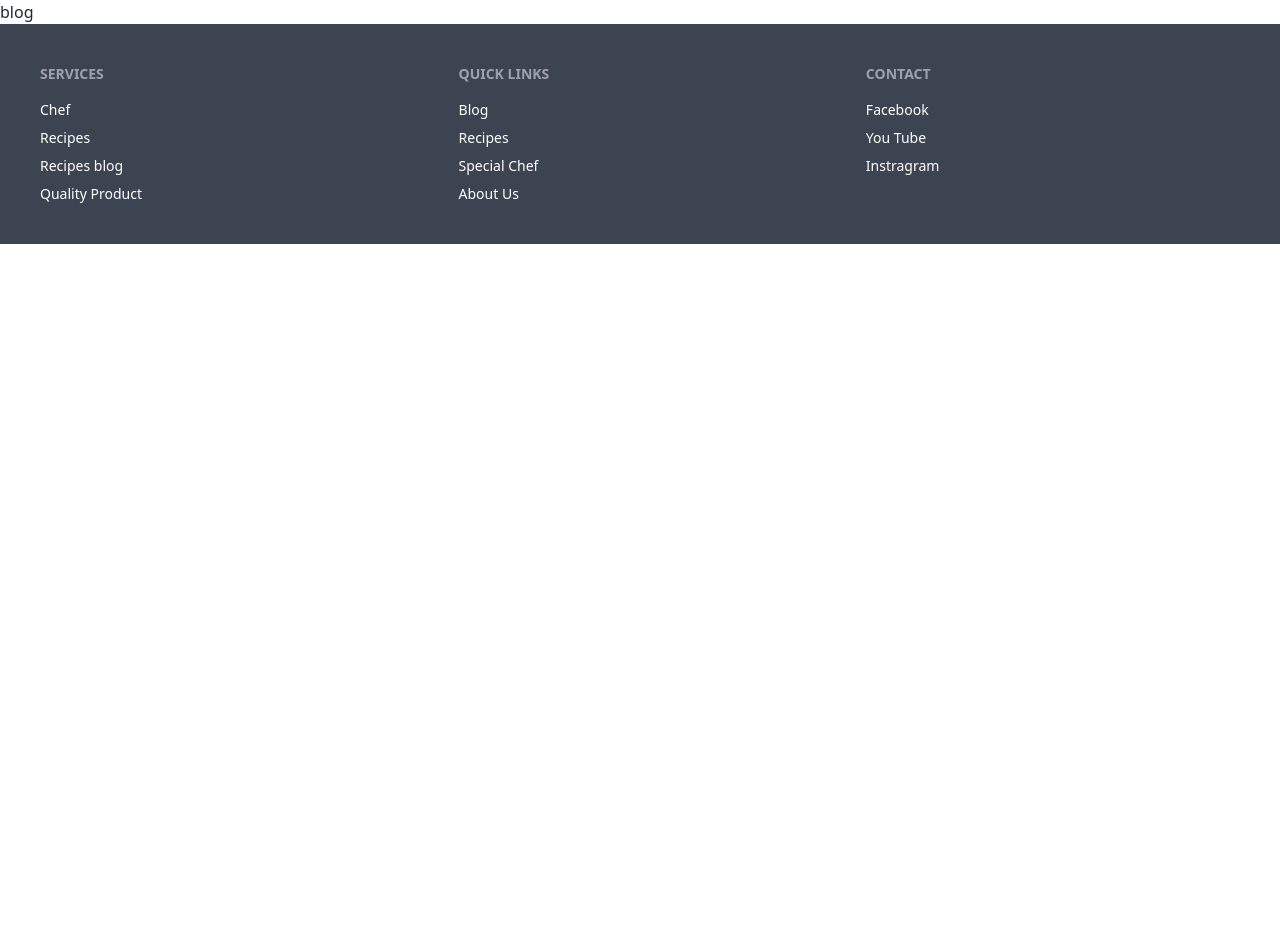
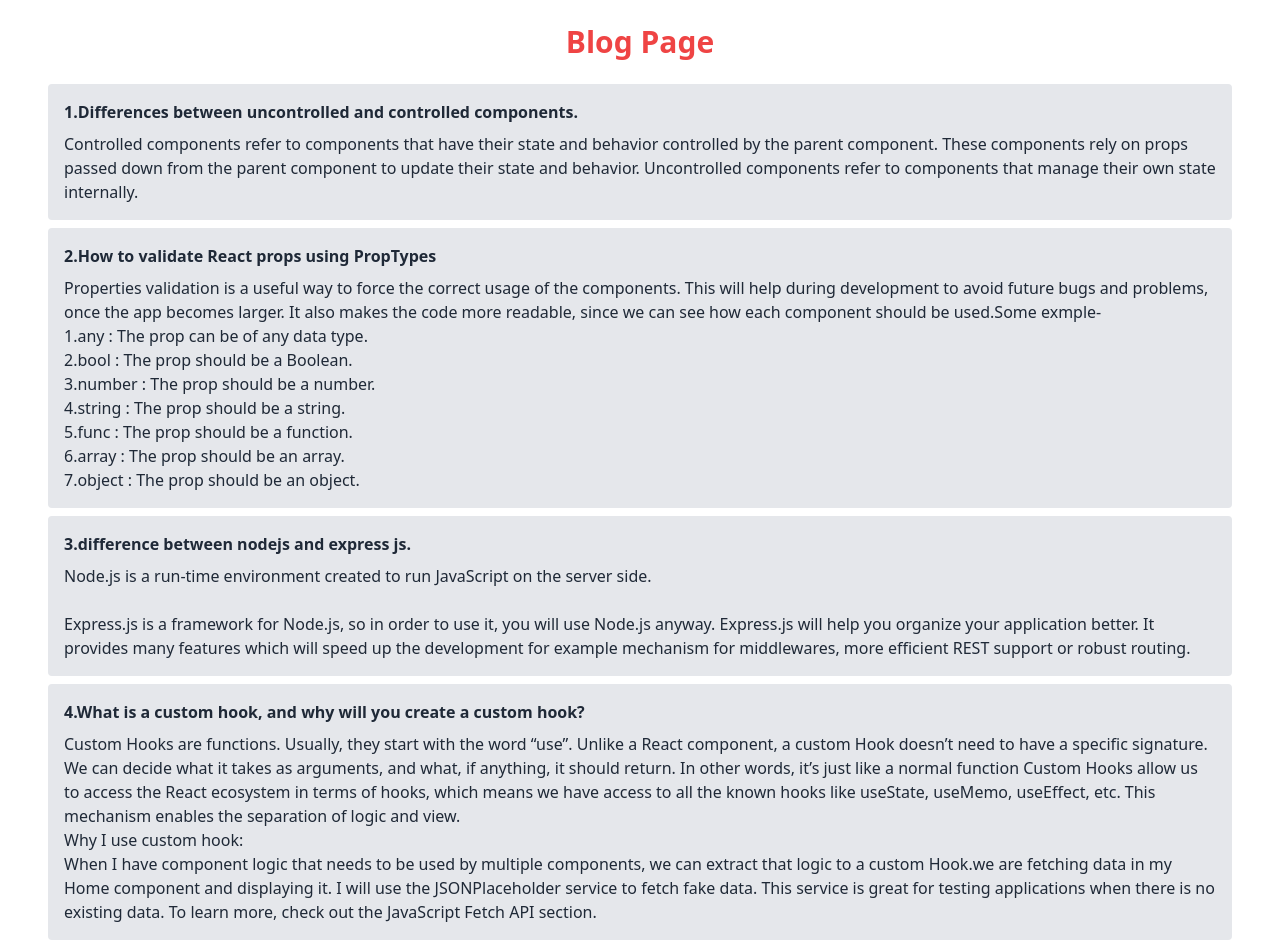
Before and after one commit to Mahadi90/terrific-chef-client, a React (Vite) app: page /blog in a window 1280 px wide. Shown: the part 67-1012 px from the top of the page. Before the commit the page ends 800 px from the top, so only its background shows below. Built offline with nearby package versions, Linux system fonts and the light colour scheme; no server answers.

Commit message:
blog page added

```diff
--- a/src/components/Blog.jsx
+++ b/src/components/Blog.jsx
@@ -1,11 +1,73 @@
-import React from 'react';
+import React from "react";
 
 const Blog = () => {
-    return (
-        <div>
-            <h2>blog</h2>
-        </div>
-    );
+  return (
+    <div className="mx-2 lg:mx-12">
+      <h2 className="text-red-500 text-3xl text-center font-bold my-6">
+        Blog Page
+      </h2>
+      <div className="p-4 bg-gray-200 rounded my-2">
+        <h3 className="font-bold mb-2">1.Differences between uncontrolled and controlled components.</h3>
+        <p>
+          Controlled components refer to components that have their state and
+          behavior controlled by the parent component. These components rely on
+          props passed down from the parent component to update their state and
+          behavior. Uncontrolled components refer to components that manage
+          their own state internally.
+        </p>
+      </div>
+      <div className="p-4 bg-gray-200 rounded my-2">
+        <h3 className="font-bold mb-2">2.How to validate React props using PropTypes</h3>
+        <p>
+          Properties validation is a useful way to force the correct usage of
+          the components. This will help during development to avoid future bugs
+          and problems, once the app becomes larger. It also makes the code more
+          readable, since we can see how each component should be used.Some
+          exmple-
+          <br /> 1.any : The prop can be of any data type. <br />
+          2.bool : The prop should be a Boolean. <br />
+          3.number : The prop should be a number. <br />
+          4.string : The prop should be a string. <br />
+          5.func : The prop should be a function. <br />
+          6.array : The prop should be an array. <br />
+          7.object : The prop should be an object.
+        </p>
+      </div>
+      <div className="p-4 bg-gray-200 rounded my-2">
+        <h3 className="font-bold mb-2">3.difference between nodejs and express js.</h3>
+        <p>
+          Node.js is a run-time environment created to run JavaScript on the
+          server side.
+          <br /> <br />
+          Express.js is a framework for Node.js, so in order to use it, you will
+          use Node.js anyway. Express.js will help you organize your application
+          better. It provides many features which will speed up the development
+          for example mechanism for middlewares, more efficient REST support or
+          robust routing.
+        </p>
+      </div>
+      <div className="p-4 bg-gray-200 rounded my-2">
+        <h3 className="font-bold mb-2">4.What is a custom hook, and why will you create a custom hook?</h3>
+        <p>
+          Custom Hooks are functions. Usually, they start with the word “use”.
+          Unlike a React component, a custom Hook doesn’t need to have a
+          specific signature. We can decide what it takes as arguments, and
+          what, if anything, it should return. In other words, it’s just like a
+          normal function Custom Hooks allow us to access the React ecosystem in
+          terms of hooks, which means we have access to all the known hooks like
+          useState, useMemo, useEffect, etc. This mechanism enables the
+          separation of logic and view. <br />
+          Why I use custom hook: <br />
+          When I have component logic that needs to be used by multiple
+          components, we can extract that logic to a custom Hook.we are fetching
+          data in my Home component and displaying it. I will use the
+          JSONPlaceholder service to fetch fake data. This service is great for
+          testing applications when there is no existing data. To learn more,
+          check out the JavaScript Fetch API section.
+        </p>
+      </div>
+    </div>
+  );
 };
 
 export default Blog;
```
